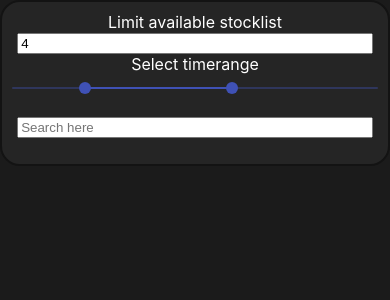
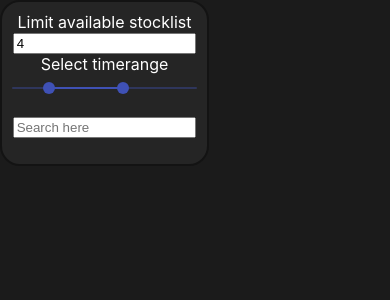
Before and after one commit to KeMaAid/reactstocks, a React (Create React App) app: page / in a window 390 px wide. Shown: the top 300 px of the page. Built offline with nearby package versions, Linux system fonts and the light colour scheme.

Commit message:
final tm ui update

```diff
--- a/src/App.css
+++ b/src/App.css
@@ -25,7 +25,6 @@ body{
 .StocksPanel{
   margin:                 0;
   padding:                0;
-  display:                block;
 }
 
 .StocksPanel .Chart{
@@ -36,24 +35,19 @@ body{
   border-radius:          20px;
 }
 
-@media only screen and (max-width: 600px){
+@media (max-width: 600px){
   .App{
     flex-direction:       column;
-    align-items:          stretch;
-    align-content:        stretch;
   }
-  .ControlPanel{
+  .ControlPanel, .StocksPanel{
     min-width:            stretch;
     max-width:            100% !important;
-  }
-  .StocksPanel{
-    min-width:            stretch;
   }
 }
 
 @media (min-width: 700px){
   .ControlPanel{
-    min-width:                 20%;
+    max-width:                 20%;
   }
 }
 
--- a/src/Components/Stock/Stock.js
+++ b/src/Components/Stock/Stock.js
@@ -61,6 +61,7 @@ class Stock extends React.Component{
                 layout={{
                     autocolorscale: true,
                     autoscale: true,
+                    autosize: true,
                     font: {color: '#fff'},
                     plot_bgcolor: '#252525',
                     paper_bgcolor: '#252525',
```
Also changed, not shown: 1 other file (tests, documents, lock files or other folders).
